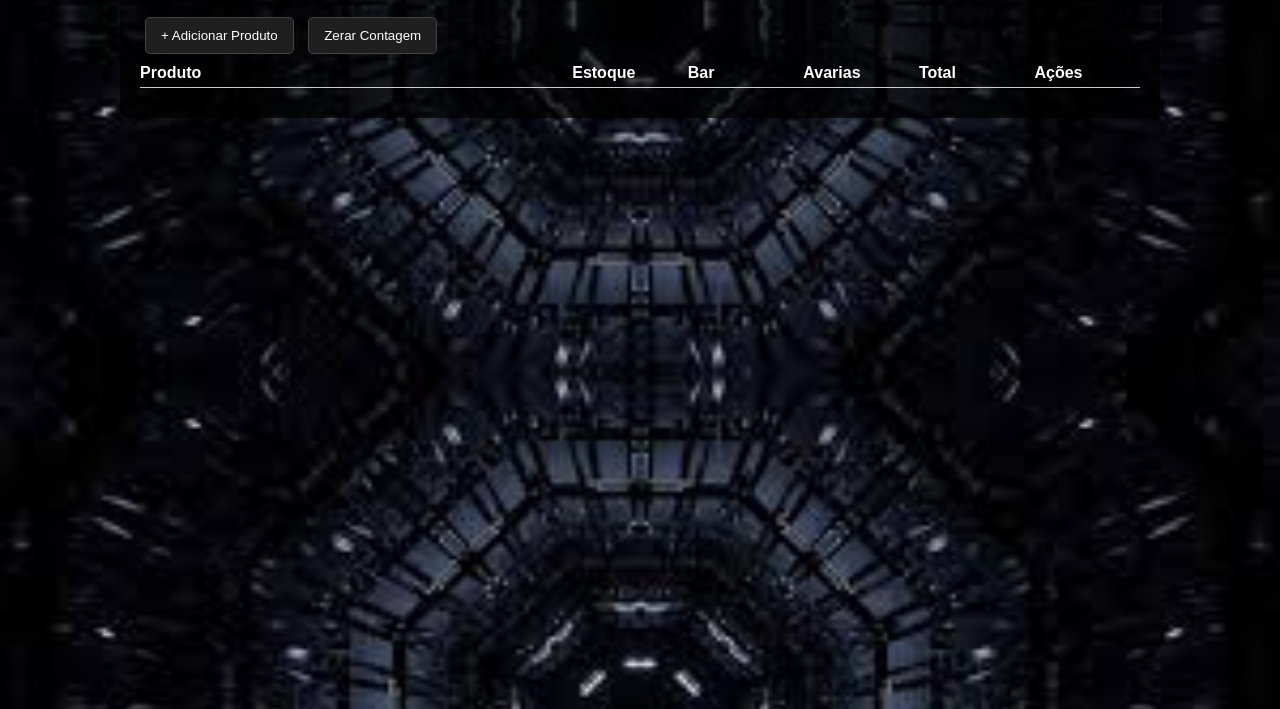
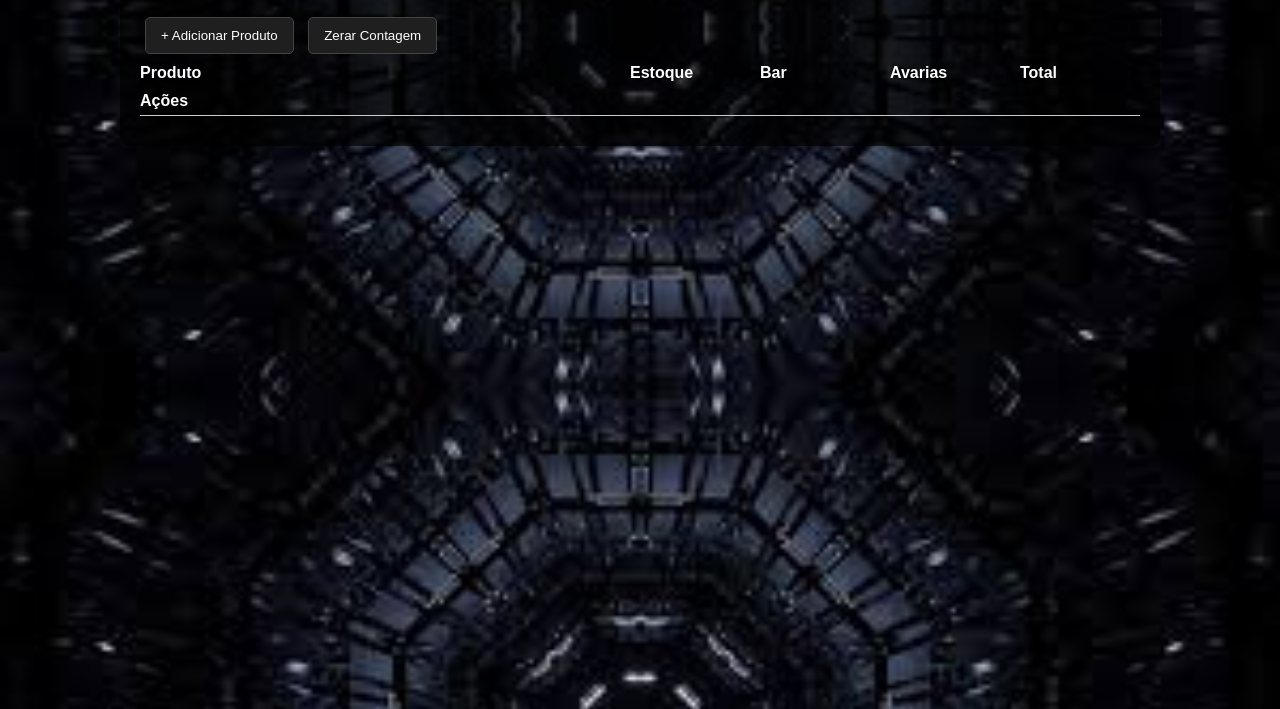
Before and after one commit to jonny2024/mobile-contagem, a plain HTML site: page index.htm in a window 1280 px wide. Shown: the part 91-800 px from the top of the page. Drawn offline with Linux system fonts and the light colour scheme; no server answers.

Commit message:
Update style.css

```diff
--- a/style.css
+++ b/style.css
@@ -39,7 +39,7 @@ button:hover {
 .header-row,
 .row {
   display: grid;
-  grid-template-columns: 4fr 1fr 1fr 1fr 1fr 1fr;
+  grid-template-columns: 4fr 1fr 1fr 1fr 1fr;
   gap: 10px;
   margin-bottom: 10px;
   align-items: center;
```
